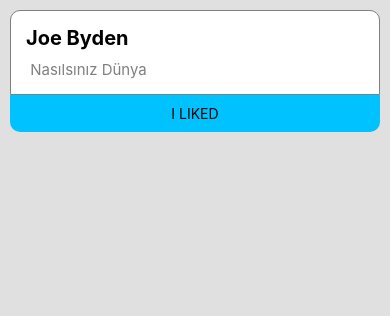
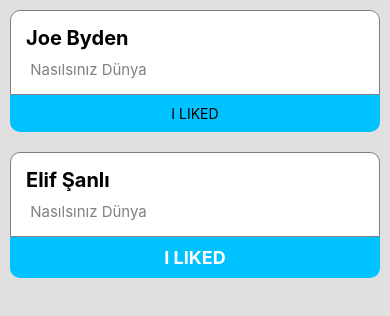
Before and after one commit to aytacbulanik/React_Native_App, a React Native app: screen / in a window 390 px wide. Shown: the top 316 px of the page. Built offline with nearby package versions, Linux system fonts and the light colour scheme.

Commit message:
custom comp has come

```diff
--- a/src/App.js
+++ b/src/App.js
@@ -6,6 +6,7 @@ import {
   StyleSheet,
   TouchableOpacity,
 } from 'react-native';
+import Card from './components/Card';
 
 function App() {
   return (
@@ -19,6 +20,7 @@ function App() {
           <Text>I LIKED</Text>
         </TouchableOpacity>
       </View>
+      <Card />
     </SafeAreaView>
   );
 }
--- a/src/components/Card/Card.js
+++ b/src/components/Card/Card.js
@@ -1,13 +1,13 @@
 import React from 'react';
-import {View, Text, TouchableOpacity} from 'React-native';
+import {View, Text, TouchableOpacity} from 'react-native';
 import style from './Card.style';
 
 const Card = () => {
   return (
-    <View style={style.cardView}>
-      <View style={style.cardBody}>
-        <Text style={style.titleText}>Joe Byden</Text>
-        <Text style={style.wordsText}> Nasılsınız Dünya</Text>
+    <View style={style.container}>
+      <View style={style.body}>
+        <Text style={style.title}>Elif Şanlı</Text>
+        <Text style={style.words}> Nasılsınız Dünya</Text>
       </View>
       <TouchableOpacity style={style.buttonContainer}>
         <Text style={style.buttonText}>I LIKED</Text>
```
